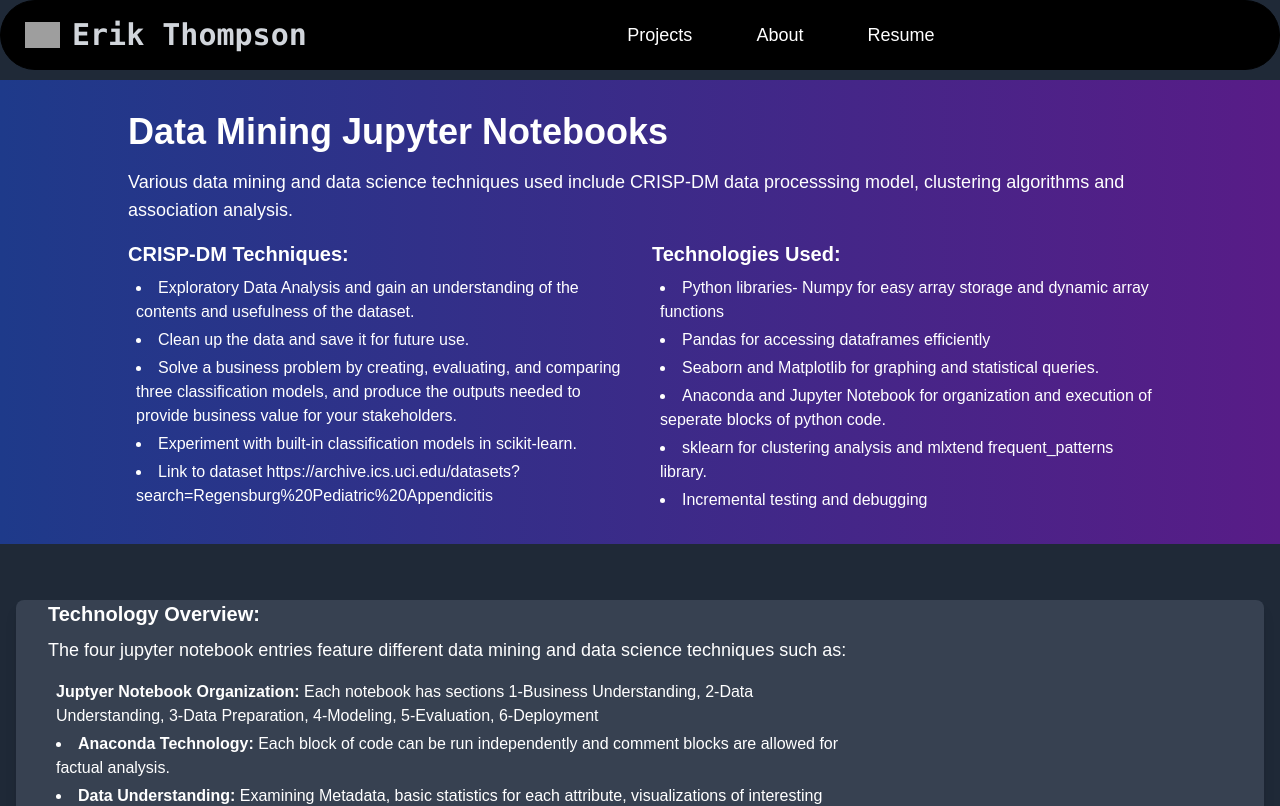
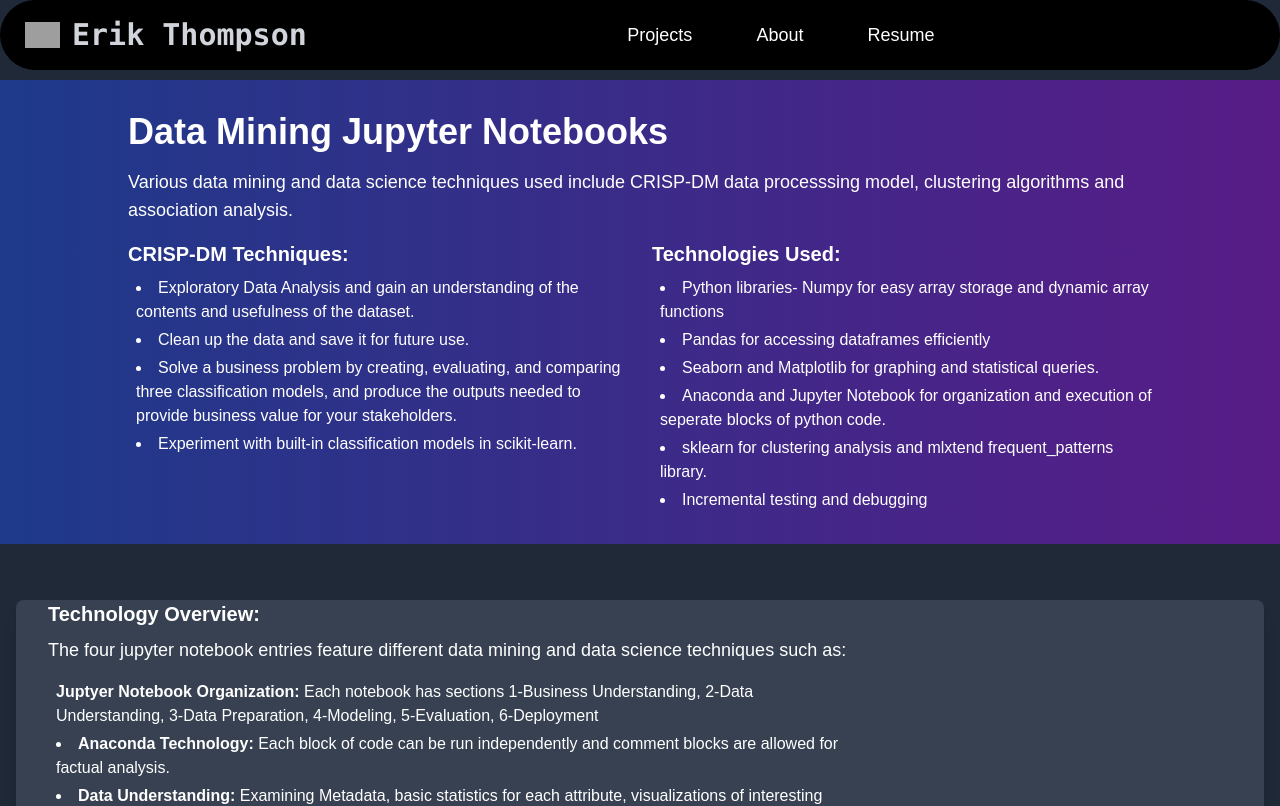
Before and after one commit to eriksthompson/Personal-Website, a Next.js app in the folder client/: page /dataminingProject1 in a window 1280 px wide. Shown: the top 806 px of the page. Built offline with nearby package versions, Linux system fonts and the light colour scheme; grey boxes are pictures that could not be loaded.

Commit message:
Update dataminingProject1.tsx

```diff
--- a/client/src/pages/dataminingProject1.tsx
+++ b/client/src/pages/dataminingProject1.tsx
@@ -34,7 +34,6 @@ export default function dataminingProject1() {
                 </li>
                 <li>Solve a business problem by creating, evaluating, and comparing three classification models, and produce the outputs needed to provide business value for your stakeholders.</li>
                 <li>Experiment with built-in classification models in scikit-learn.</li>
-                <li>Link to dataset https://archive.ics.uci.edu/datasets?search=Regensburg%20Pediatric%20Appendicitis</li>
               </ul>
             </div>
             <div>
```
